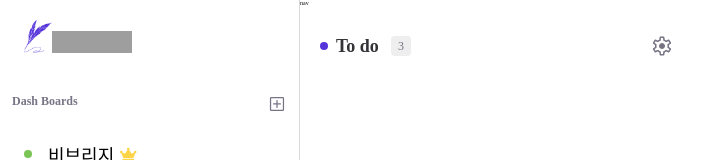
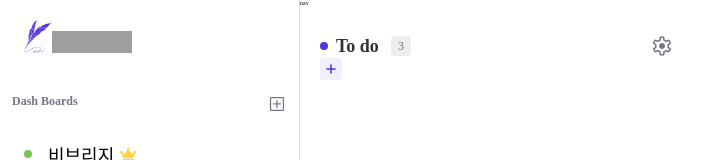
Before and after one commit to WhatToDo6/WhatToDo, a Next.js app: page /dashboard/1 in a window 1280 px wide. Shown: the top 160 px of the page, without its empty margins (0-721 px from the left). Built offline with nearby package versions, Linux system fonts and the light colour scheme; grey boxes are pictures that could not be loaded.

Commit message:
feat: 공통 컴포넌트 AddButton 생성

```diff
--- /dev/null
+++ b/src/components/common/button/add-button/AddButton.module.scss
@@ -0,0 +1,12 @@
+@import '@/src/styles/global.scss';
+
+.addButton {
+  display: flex;
+  justify-content: center;
+  align-items: center;
+  padding: 0.3rem;
+  border: none;
+  border-radius: 0.4rem;
+  background-color: $color-violet-100;
+  cursor: pointer;
+}
--- /dev/null
+++ b/src/components/common/button/add-button/index.tsx
@@ -0,0 +1,14 @@
+import Image from 'next/image'
+
+import S from './AddButton.module.scss'
+import { ADD_BUTTON } from '../constants'
+
+const AddButton = () => {
+  return (
+    <button className={S.addButton}>
+      <Image src={ADD_BUTTON} width={16} height={16} alt="추가 버튼" />
+    </button>
+  )
+}
+
+export default AddButton
--- /dev/null
+++ b/src/components/common/button/constants.js
@@ -0,0 +1 @@
+export const ADD_BUTTON = '/icons/add-button.svg'
--- /dev/null
+++ b/src/components/dashboard/column/add-task/index.tsx
@@ -0,0 +1,11 @@
+import AddButton from '@/src/components/common/button/add-button'
+
+const AddTask = () => {
+  return (
+    <div>
+      <AddButton />
+    </div>
+  )
+}
+
+export default AddTask
--- a/src/components/dashboard/column/index.tsx
+++ b/src/components/dashboard/column/index.tsx
@@ -1,3 +1,4 @@
+import AddTask from './add-task'
 import ColumnHeader from './column-header'
 import S from './Column.module.scss'
 
@@ -5,6 +6,7 @@ const Column = () => {
   return (
     <div className={S.Container}>
       <ColumnHeader />
+      <AddTask />
     </div>
   )
 }
--- a/src/components/dashboard/side-menu/constants.js
+++ b/src/components/dashboard/side-menu/constants.js
@@ -2,6 +2,6 @@ export const LOGO_IMAGE = '/images/logo-img.png'
 
 export const LOGO_TEXT = '/images/logo-text.svg'
 
-export const ADD_BOX = '/icons/add-box.svg'
+export const ADD_BOX = '/icons/add_side-menu.svg'
 
 export const CROWN = '/icons/crown-icon.svg'
```
Also changed, not shown: public/icons/add-button.svg (added), public/icons/add_side-menu.svg (renamed from public/icons/add-box.svg), src/components/dashboard/column/add-task/AddTask.module.scss (added).
